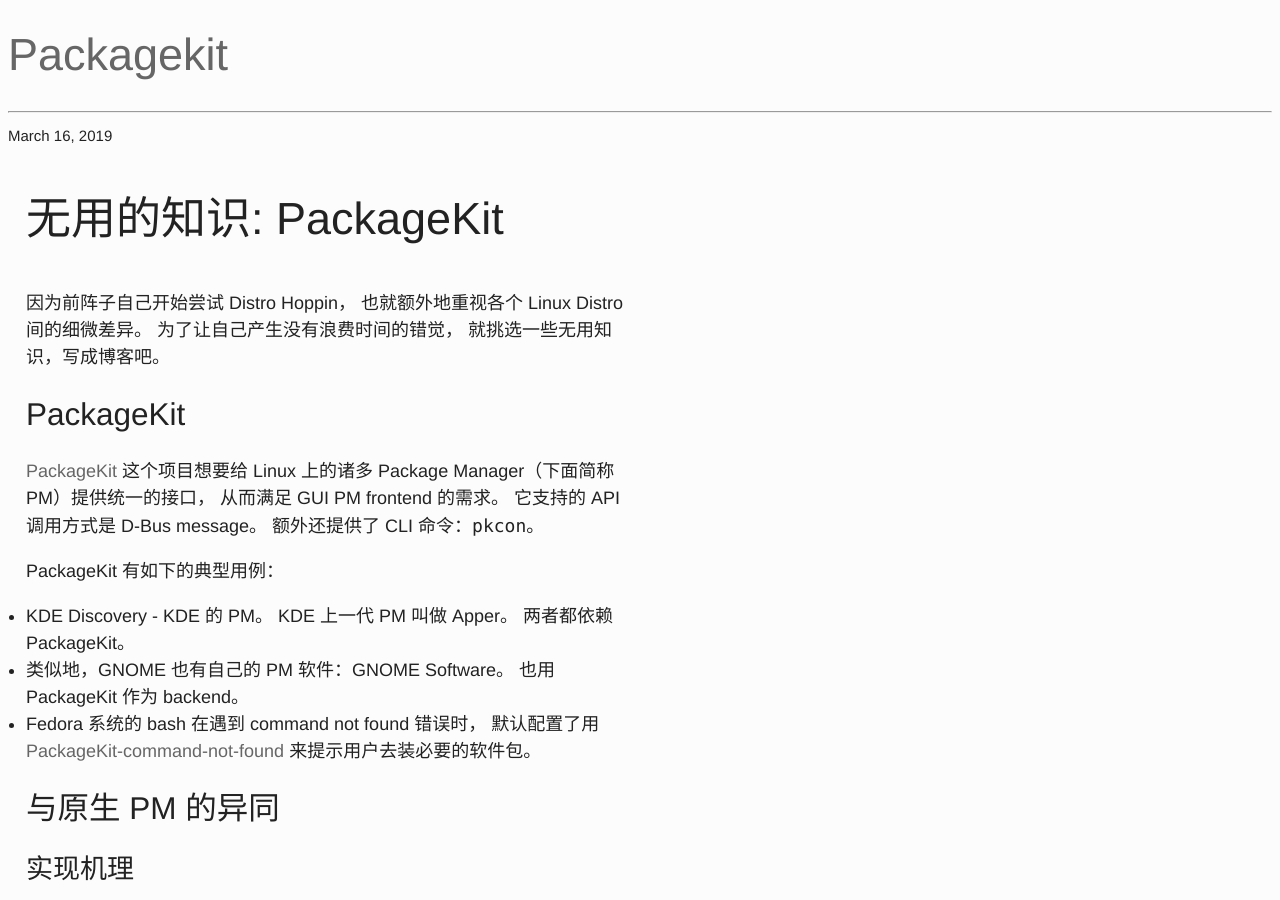
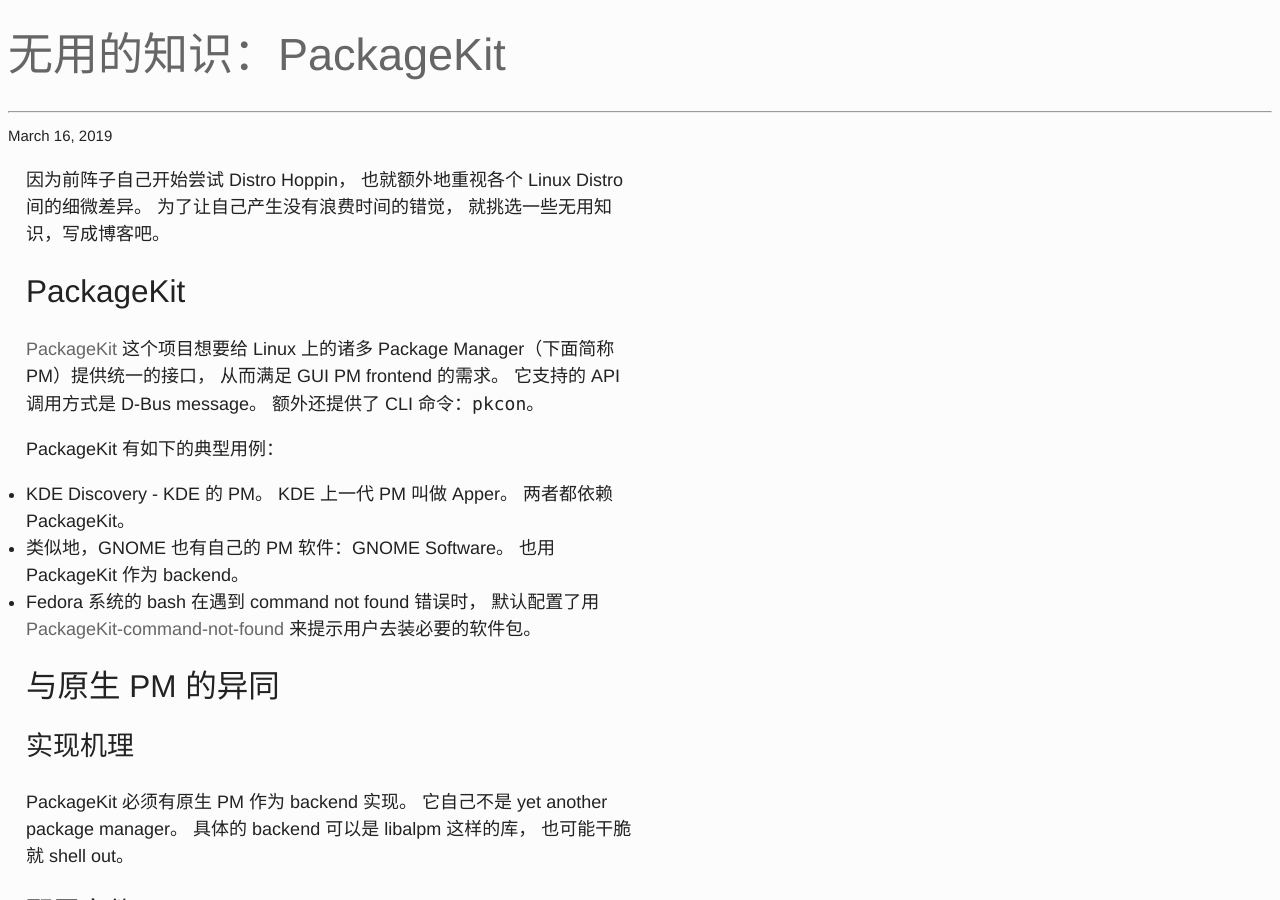
Before and after one commit to 5long/5long.github.io, a Jekyll site: the page built from _posts/2019-03-16-packagekit.markdown, in a window 1280 px wide and 900 px high. Built offline with Jekyll 4.4.1, drawn with Linux system fonts in a browser that asks for light colours; comment, search, counter and statistics services are not loaded; some of the changed lines change nothing that is shown.

Commit message:
Fix title of packagekit post

```diff
--- a/_posts/2019-03-16-packagekit.markdown
+++ b/_posts/2019-03-16-packagekit.markdown
@@ -1,4 +1,6 @@
-# 无用的知识: PackageKit
+---
+title: 无用的知识：PackageKit
+---
 
 因为前阵子自己开始尝试 Distro Hoppin，
 也就额外地重视各个 Linux Distro 间的细微差异。
```
